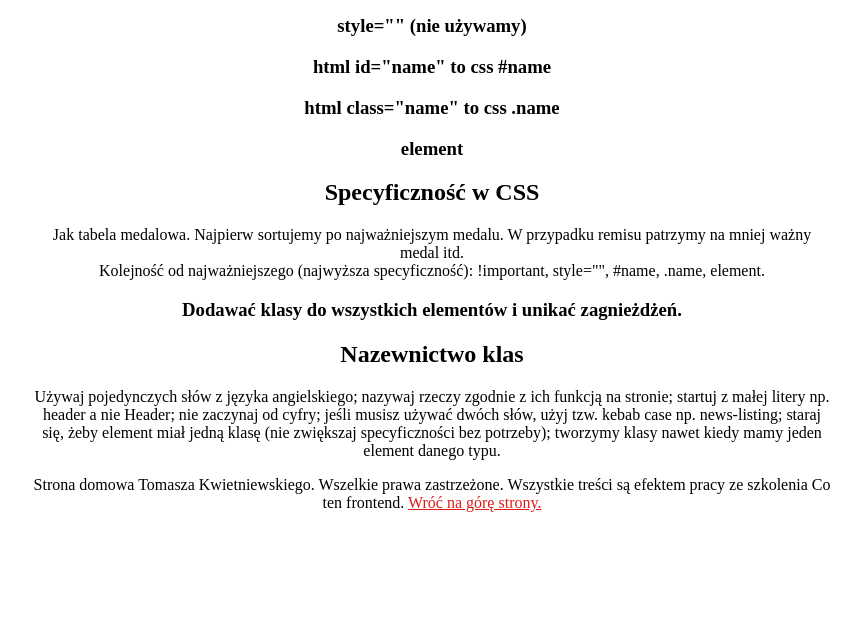
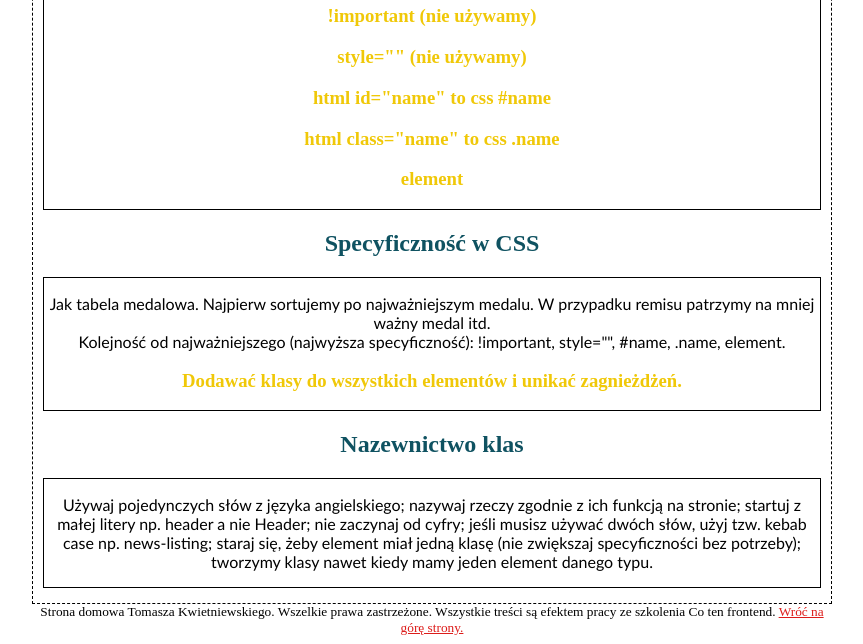
Before and after one commit to tomasz-kwietniewski/homepage, a plain HTML site: page nauka-css.html in a window 1280 px wide. Shown: the part 536-1180 px from the top of the page, without its empty margins (208-1071 px from the left). Before the commit the page ends 1056 px from the top, so only its background shows below. Drawn offline with Linux system fonts and the light colour scheme.

Commit message:
BEM added to nauka-css.html and no empty classes

```diff
--- a/nauka-css.html
+++ b/nauka-css.html
@@ -7,7 +7,7 @@
     <link href="style.css" rel="stylesheet" type="text/css" />
   </head>
 
-  <body class="central-position">
+  <body>
     <header>
       <div class="navigation">
         <div class="navigation__button">
@@ -31,35 +31,36 @@
     </header>
 
     <main>
-      <header id="top">
-        <h1>Nauka CSS</h1>
+      <header>
+        <h1 class="header-h1">Nauka CSS</h1>
       </header>
       <img src="css-image.jpg" alt="logo CSS" />
 
-      <section>
-        <h2 class="second-header">Jaka będzie kolejność?</h2>
-        <article>
-          <h3>!important (nie używamy)</h3>
-          <h3>style="" (nie używamy)</h3>
-          <h3>html id="name" to css #name</h3>
-          <h3>html class="name" to css .name</h3>
-          <h3>element</h3>
+      <section class="notes">
+        <h2 class="notes__header">Jaka będzie kolejność?</h2>
+        <article class="notes__article">
+          <h3 class="notes__title">!important (nie używamy)</h3>
+          <h3 class="notes__title">style="" (nie używamy)</h3>
+          <h3 class="notes__title">html id="name" to css #name</h3>
+          <h3 class="notes__title">html class="name" to css .name</h3>
+          <h3 class="notes__title">element</h3>
         </article>
 
-        <h2 class="second-header">Specyficzność w CSS</h2>
-        <article>
-          <p>
+        <h2 class="notes__header">Specyficzność w CSS</h2>
+        <article class="notes__article">
+          <p class="notes__article-text">
             Jak tabela medalowa. Najpierw sortujemy po najważniejszym medalu. W
             przypadku remisu patrzymy na mniej ważny medal itd.<br />
             Kolejność od najważniejszego (najwyższa specyficzność): !important,
             style="", #name, .name, element.
           </p>
 
-          <h3>Dodawać klasy do wszystkich elementów i unikać zagnieżdżeń.</h3>
+          <h3 class="notes__title">Dodawać klasy do wszystkich elementów i unikać zagnieżdżeń.</h3>
         </article>
 
-        <h2 class="second-header">Nazewnictwo klas</h2>
-        <p>
+        <h2 class="notes__header">Nazewnictwo klas</h2>
+          <article class="notes__article">
+            <p class="notes__article-text">
               Używaj pojedynczych słów z języka angielskiego; nazywaj rzeczy zgodnie
               z ich funkcją na stronie; startuj z małej litery np. header a nie
               Header; nie zaczynaj od cyfry; jeśli musisz używać dwóch słów, użyj
@@ -67,6 +68,9 @@
               klasę (nie zwiększaj specyficzności bez potrzeby); tworzymy klasy
               nawet kiedy mamy jeden element danego typu.
             </p>
+
+          </article>
+
       </section>
     </main>
     <footer>
--- a/style.css
+++ b/style.css
@@ -39,6 +39,7 @@ main {
 }
 
 .introduction {
+  background: #aedae4;
 
 }
 
@@ -51,7 +52,9 @@ main {
 }
 
 .notes {
-
+  border-style: dashed;
+  border-width: 1px;
+  padding: 10px;
 }
 
 .notes__header {
@@ -71,3 +74,7 @@ main {
 .notes__article-text {
   font-family: "Gill Sans", sans-serif;
 }
+
+footer {
+  font-size: smaller;
+}
```
Also changed, not shown: animals-for-Jeremiah.html (+4 -4 lines), index.html (+1 -1 lines), nauka-html.html (+3 -3 lines), nauka-js.html (+4 -4 lines). Lines whose indentation alone changed are shown as unchanged.
